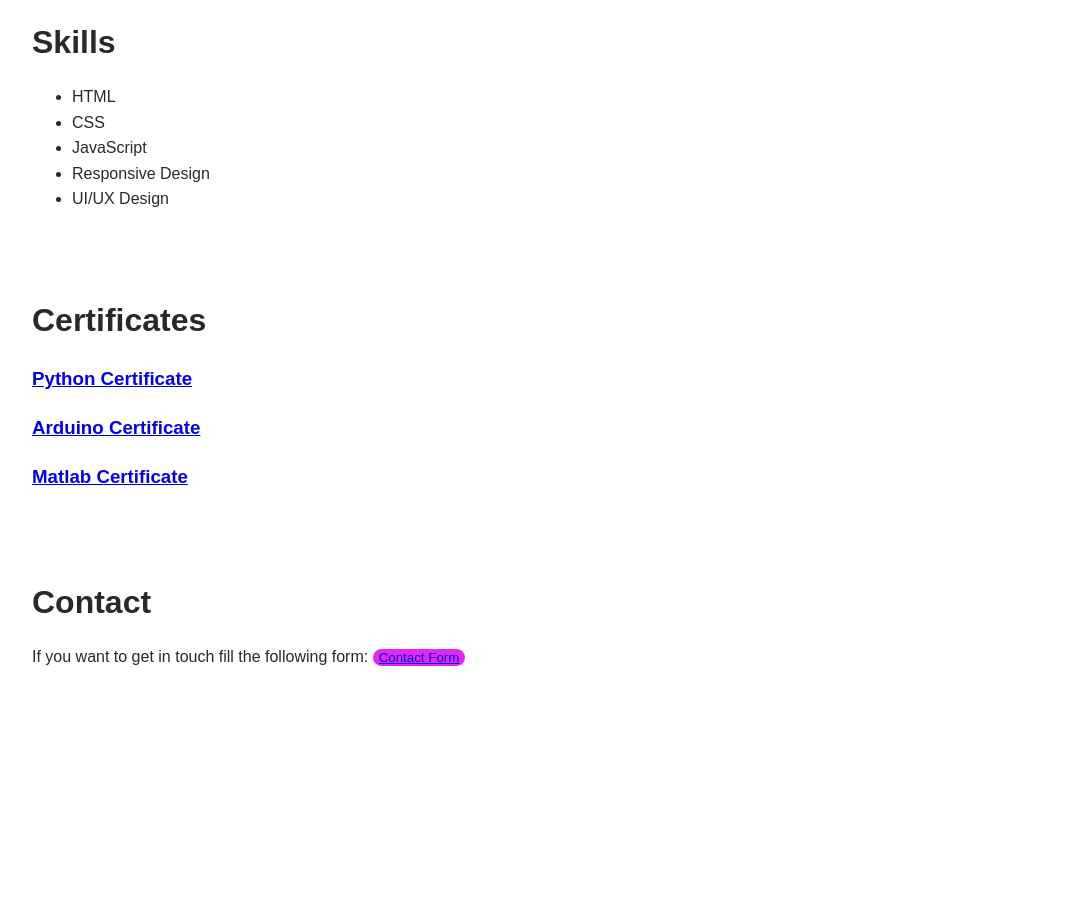
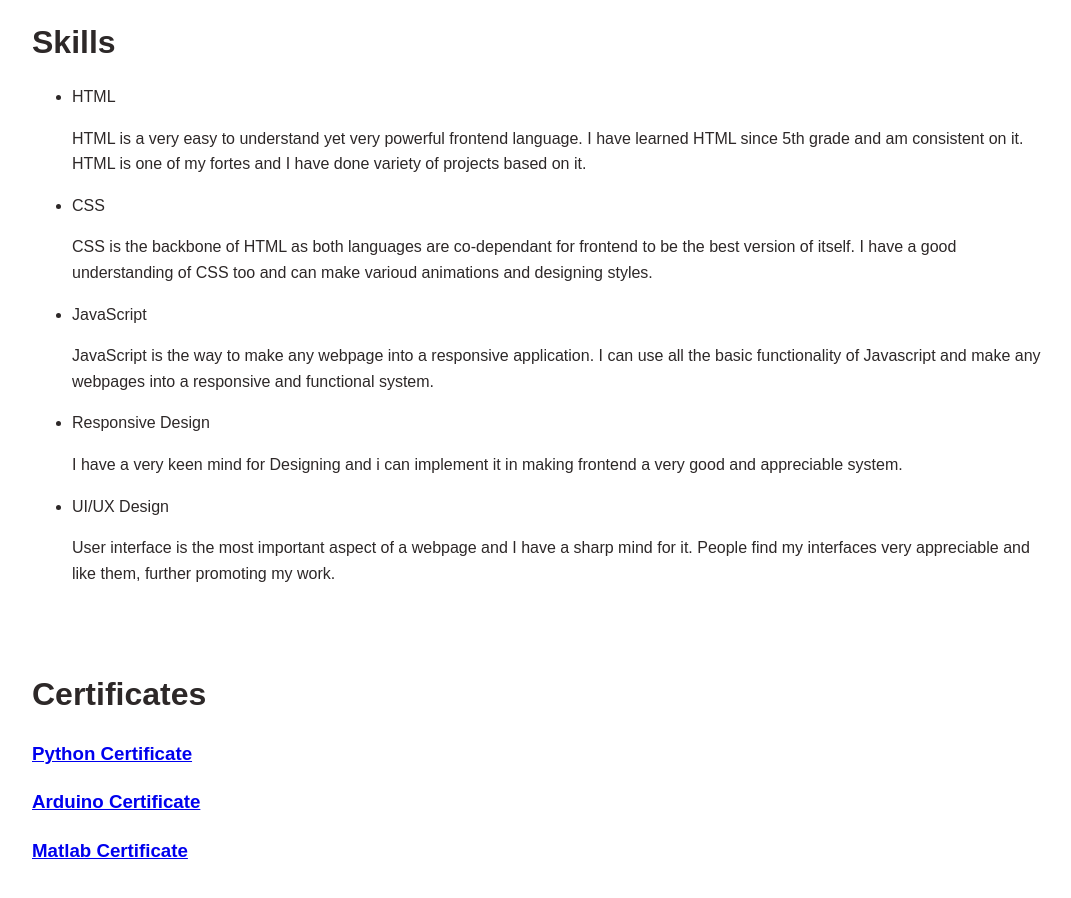
Before and after one commit to Shaunak0905/CNSLCA, a plain HTML site: page index.html in a window 1280 px wide. Shown: the part 960-1858 px from the top of the page, without its empty margins (96-1167 px from the left). Before the commit the page ends 1666 px from the top, so only its background shows below. Drawn offline with Linux system fonts and the light colour scheme.

Commit message:
Moded Skills section

```diff
--- a/index.html
+++ b/index.html
@@ -59,10 +59,29 @@
             <h2>Skills</h2>
             <ul>
                 <li>HTML</li>
+                <p>
+                    HTML is a very easy to understand yet very powerful frontend language. I have learned HTML since 5th grade and am consistent on it.
+                    HTML is one of my fortes and I have done variety of projects based on it.
+                </p>
                 <li>CSS</li>
+                <p>
+                    CSS is the backbone of HTML as both languages are co-dependant for frontend to be the best version of itself. I have a good understanding
+                    of CSS too and can make varioud animations and designing styles.
+                </p>
                 <li>JavaScript</li>
+                <p>
+                    JavaScript is the way to make any webpage into a responsive application. I can use all the basic functionality of Javascript and make
+                    any webpages into a responsive and functional system.
+                </p>
                 <li>Responsive Design</li>
+                <p>
+                    I have a very keen mind for Designing and i can implement it in making frontend a very good and appreciable system.
+                </p>
                 <li>UI/UX Design</li>
+                <p>
+                    User interface is the most important aspect of a webpage and I have a sharp mind for it. People find my interfaces very appreciable
+                    and like them, further promoting my work.
+                </p>
             </ul>
         </div>
     </section>
```
